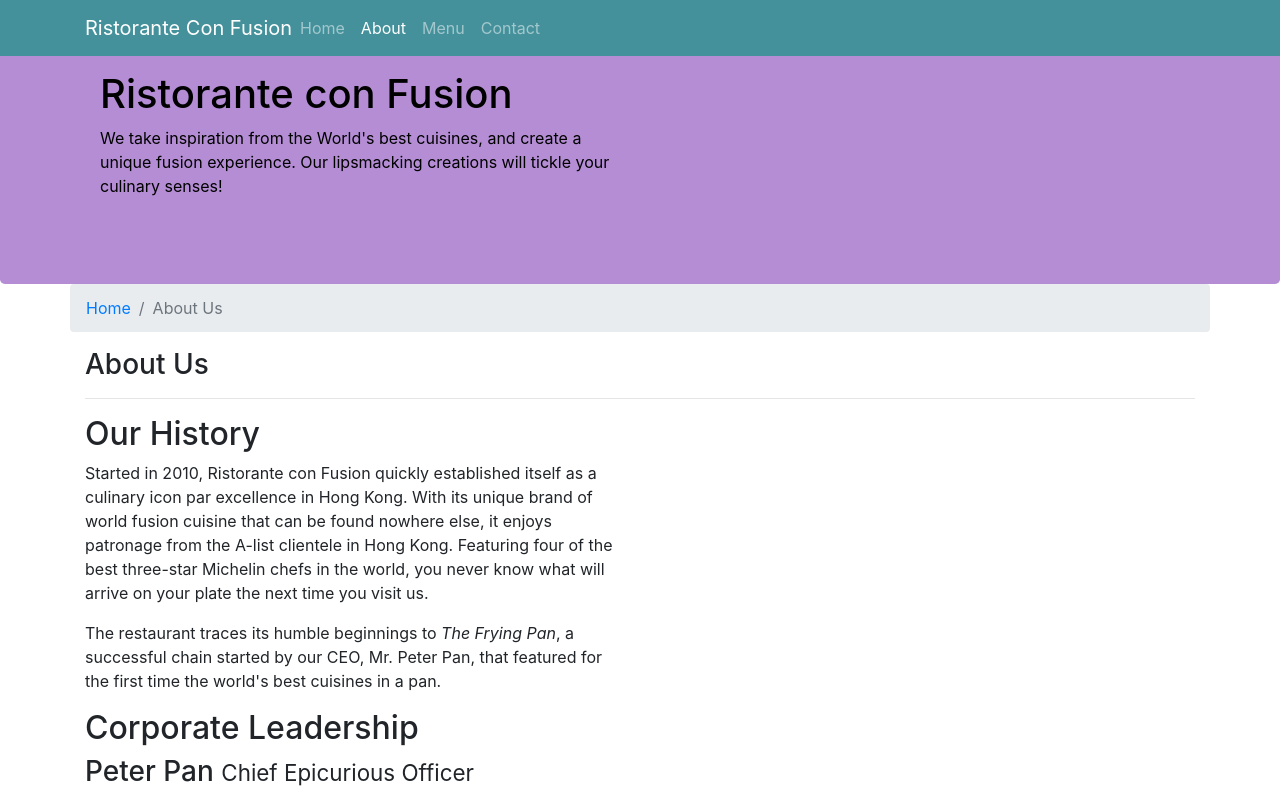
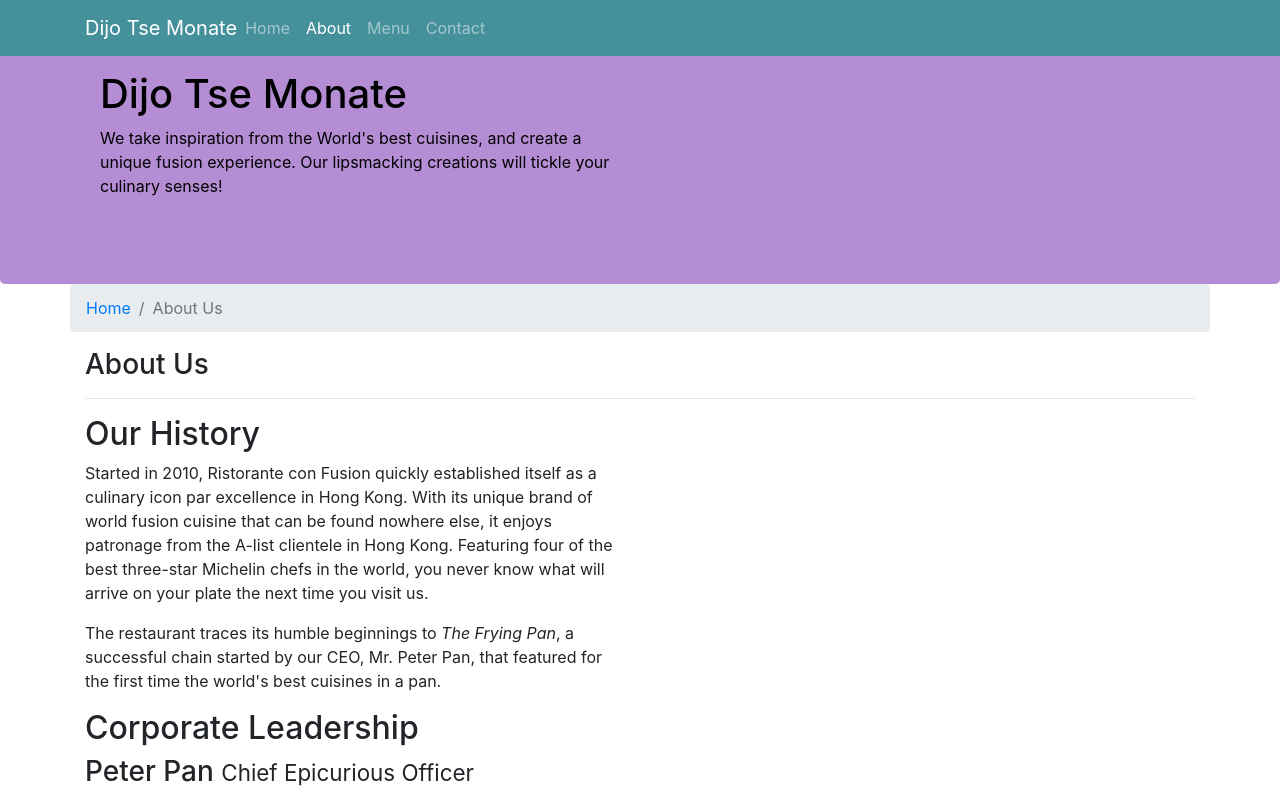
Before and after one commit to Sandilandz14/Bootstrap4-Coursera, a website: page aboutus.html in a window 1280 px wide. Shown: the top 794 px of the page. Drawn offline with nearby package versions, Linux system fonts and the light colour scheme.

Commit message:
updatd company name

```diff
--- a/aboutus.html
+++ b/aboutus.html
@@ -4,7 +4,7 @@
 <head>
     <meta charset="utf-8">
     <meta http-equiv="X-UA-Compatible" content="IE=edge">
-    <title>Ristorante Con Fusion: About Us</title>
+    <title>Dijo Tse Monate: About Us</title>
     <meta name="description" content="">
     <meta name="viewport" content="width=device-width, initial-scale=1">
     <link rel="stylesheet" href="https://stackpath.bootstrapcdn.com/bootstrap/4.3.1/css/bootstrap.min.css" integrity="sha384-ggOyR0iXCbMQv3Xipma34MD+dH/1fQ784/j6cY/iJTQUOhcWr7x9JvoRxT2MZw1T" crossorigin="anonymous">
@@ -19,7 +19,7 @@
             <button class="navbar-toggler" type="button" data-toggle="collapse" data-target="#navbar">
                 <span class="navbar-toggler-icon"></span>
             </button>
-            <a class="navbar-brand mr-auto" href="./index.html">Ristorante Con Fusion</a>
+            <a class="navbar-brand mr-auto" href="./index.html">Dijo Tse Monate</a>
             <div class="collapse navbar-collapse" id="navbar">
                 <ul class="navbar-nav mr-auto">
                     <li class="nav-item"><a class="nav-link" href="./index.html">Home</a></li>
@@ -35,7 +35,7 @@
         <div class="container">
             <div class="row row-header">
                 <div class="col-12 col-sm-6">
-                    <h1>Ristorante con Fusion</h1>
+                    <h1>Dijo Tse Monate</h1>
                     <p>We take inspiration from the World's best cuisines, and create a unique fusion experience. Our lipsmacking creations will tickle your culinary senses!</p>
                 </div>
                 <div class="col-12 col-sm">
```
Also changed, not shown: index.html (+3 -3 lines), images/Screenshot 2021-09-07 at 17.16.33.png (added).
